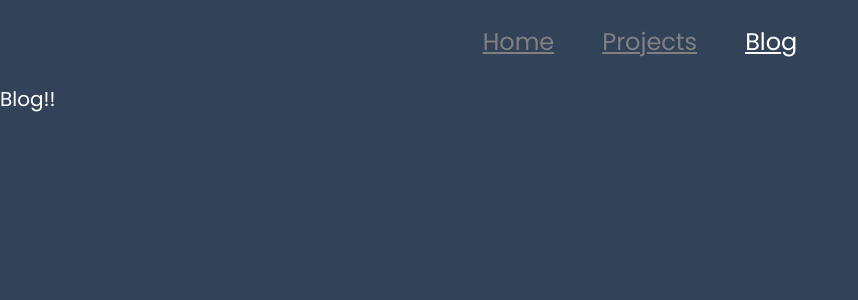
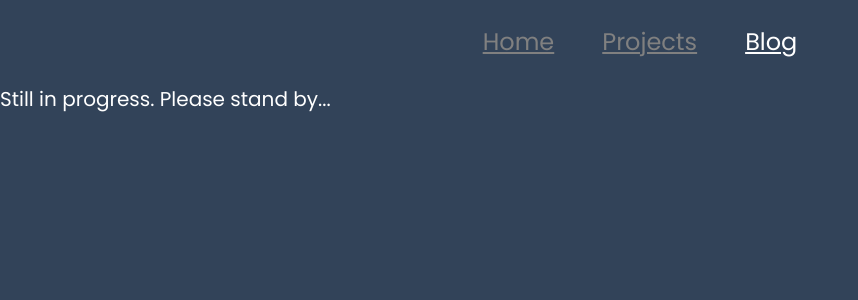
Before and after one commit to nguyen-william93/main_portfolio, a React (Create React App) app in the folder my-app/: page /blog in a window 1280 px wide. Shown: the top 300 px of the page, without its empty margins (0-858 px from the left). Built offline with nearby package versions, Linux system fonts and the light colour scheme.

Commit message:
add still in progress for blog

```diff
--- a/my-app/src/pages/Blog.js
+++ b/my-app/src/pages/Blog.js
@@ -4,7 +4,7 @@ import React from 'react'
 const Blog = () => {
     return (
         <main>
-            Blog!!
+            <p>Still in progress. Please stand by...</p>
         </main>
     )
 }
```
